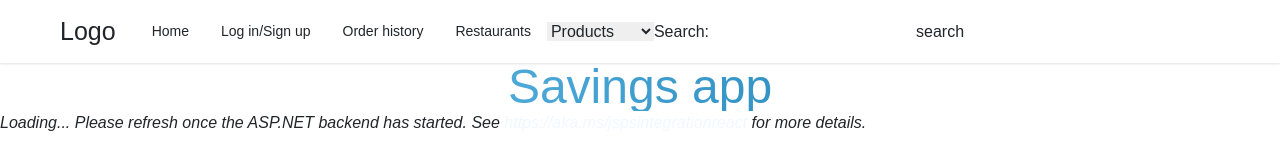
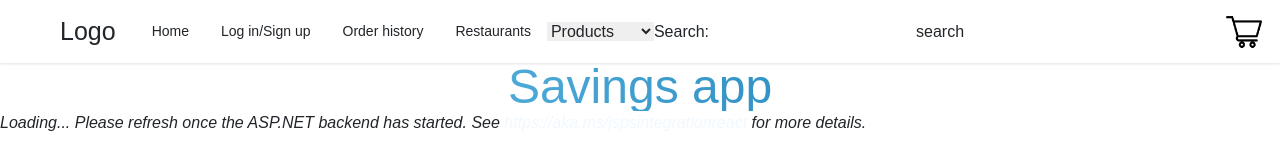
Before and after one commit to psi-group/savings_app, a React (Create React App) app in the folder savings_app_frontend/: page / in a window 1280 px wide. Shown: the top 160 px of the page. Built offline with nearby package versions, Linux system fonts and the light colour scheme; no server answers.

Commit message:
Add shopping cart to the header

```diff
--- a/savings_app_frontend/src/App.js
+++ b/savings_app_frontend/src/App.js
@@ -1,23 +1,34 @@
-import React, { Component } from 'react';
+import React, { Component } from "react";
 import "./App.css";
 import SearchAndDisplay from "./SearchAndDisplay";
 import Main from "./Main.js";
 import Header from "./Header.js";
 
 const App = () => {
-
   const [searchas, setSearchas] = React.useState("");
   const [selector, setSelector] = React.useState("");
+  const [cartItems, setCartItems] = React.useState([]);
 
   console.log("appas");
 
   return (
     <div className="App">
-            <Header selector={selector} setSelector={setSelector} searchas={searchas} setSearchas={setSearchas} />
-            <Main searchas={searchas} selector={selector} />
+      <Header
+        selector={selector}
+        setSelector={setSelector}
+        searchas={searchas}
+        setSearchas={setSearchas}
+        cartItems={cartItems}
+        setCartItems={setCartItems}
+      />
+      <Main
+        searchas={searchas}
+        selector={selector}
+        cartItems={cartItems}
+        setCartItems={setCartItems}
+      />
     </div>
   );
-
-}
+};
 
 export default App;
--- a/savings_app_frontend/src/Home.js
+++ b/savings_app_frontend/src/Home.js
@@ -20,7 +20,7 @@ function Home (props)  {
                     <div>
 
 
-                    <SearchAndDisplay searchas={props.searchas} products={products} />
+                    <SearchAndDisplay searchas={props.searchas} products={products} cartItems={props.cartItems} setCartItems={props.setCartItems} />
 
                     </div>
 
--- a/savings_app_frontend/src/Navbar.js
+++ b/savings_app_frontend/src/Navbar.js
@@ -1,28 +1,31 @@
+import React from "react";
 import { menuItems } from "./menuItems.js";
 import { useNavigate } from "react-router-dom";
-
+import ShoppingCart from "./img/shopping-cart.png";
 
 const Navbar = (props) => {
+  const [showCart, setShowCart] = React.useState(false);
 
   const navigate = useNavigate();
 
   const handleClick = () => {
     navigate("/path/to/push");
-    }
+  };
 
   function setSearch() {
     console.log("setinam searcha");
-        let value = document.getElementById('search').value;
+    let value = document.getElementById("search").value;
     props.setSearchas(value);
 
-        var selected = document.getElementById('selector');
+    var selected = document.getElementById("selector");
     var text = selected.options[selected.selectedIndex].text;
 
-        var currentUrl = window.location.href === "https://localhost:3000/" ? window.location.href + "products" : window.location.href;
-
+    var currentUrl =
+      window.location.href === "https://localhost:3000/"
+        ? window.location.href + "products"
+        : window.location.href;
 
     if (currentUrl !== "https://localhost:3000/" + text.toLowerCase()) {
-
       navigate(text.toLowerCase());
 
       //window.location.replace("https://localhost:3000/" + text.toLowerCase());
@@ -31,18 +34,15 @@ const Navbar = (props) => {
 
   function setSelect() {
     console.log("setinam");
-        var selected = document.getElementById('selector');
+    var selected = document.getElementById("selector");
     var text = selected.options[selected.selectedIndex].text;
     props.setSelector(text);
 
     console.log("------------>" + text);
   }
 
-
   return (
-
     <>
-
       <nav>
         <ul className="menus">
           {menuItems.map((menu, index) => {
@@ -57,22 +57,38 @@ const Navbar = (props) => {
 
       <div>
         <select id="selector" onChange={setSelect}>
-                    <option >Products</option>
-                    <option >Restaurants</option>
+          <option>Products</option>
+          <option>Restaurants</option>
         </select>
       </div>
 
-
       <div>
-
-                <label >Search:</label>
+        <label>Search:</label>
         <input type="text" id="search" />
-                <button onClick={setSearch } >search</button>
-
+        <button onClick={setSearch}>search</button>
       </div>
 
+      <div className="w-12 h-12 p-1.5 absolute right-3 top-2 hover:bg-sky-200 hover: rounded-full">
+        <img
+          src={ShoppingCart}
+          onMouseEnter={() => setShowCart(true)}
+          onMouseLeave={() => setShowCart(false)}
+        />
+        {showCart && (
+          <div
+            className="absolute w-72 h-96 bg-sky-200 right-1 z-20 rounded-lg flex flex-col"
+            onMouseEnter={() => setShowCart(true)}
+            onMouseLeave={() => setShowCart(false)}
+          >
+            <h1 className="self-center text-lg pb-2 pt-2 font-mono">Shopping Cart</h1>
+            <div className="w-full h-0.5 bg-black mb-2"></div>
+            <div className="h-64 font-mono">Daiktai cia bus</div>
+            <div className="w-full h-0.5 bg-black"></div>
+            <button type="button" className="mt-3 bg-black w-30 self-center text-white p-2 font-mono rounded-md">Go To Cart</button>
+          </div>
+        )}
+      </div>
     </>
-
   );
 };
 
--- a/savings_app_frontend/src/SearchAndDisplay.js
+++ b/savings_app_frontend/src/SearchAndDisplay.js
@@ -1,31 +1,25 @@
-import React, { useState } from 'react'
+import React, { useState } from "react";
 import SearchBar from "./SearchBar";
 import List from "./List";
 import Filter from "./Filter";
 import FilterDisplay from "./FilterDisplay";
 
-
 const SearchAndDisplay = (props) => {
-
-    //const [searched, setSearched] = useState("");
   const [filters, setFilters] = useState([]);
 
-    //            <SearchBar searched={searched} setSearched={setSearched} />
-
-
   return (
-
     <div>
-
       <Filter filters={filters} setFilters={setFilters} />
       <FilterDisplay filters={filters} setFilters={setFilters} />
-            <List searched={props.searchas} products={props.products} filters={filters} />
-
-        </div>)
-
-
-
-
-}
+      <List
+        searched={props.searchas}
+        products={props.products}
+        filters={filters}
+        cartItems={props.cartItems}
+        setCartItems={props.setCartItems}
+      />
+    </div>
+  );
+};
 
 export default SearchAndDisplay;
```
Also changed, not shown: savings_app_frontend/src/img/shopping-cart.png (added). Lines whose indentation alone changed are shown as unchanged.
